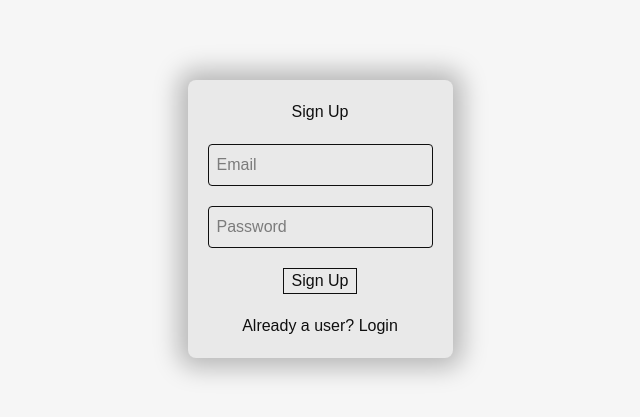
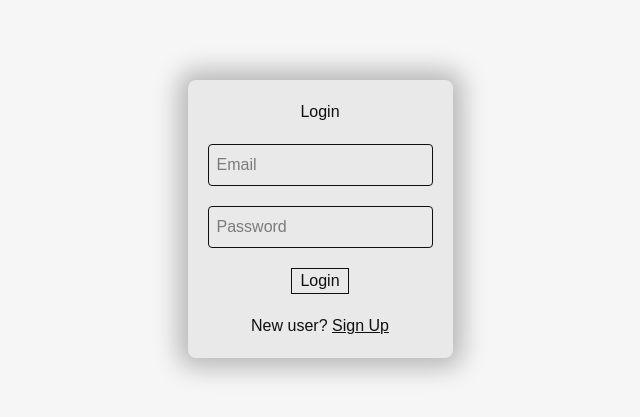
Before and after one commit to Mevin-JR/do-it-shithead, a React (Vite) app: page / in a window 1280 px wide. Shown: the part 181-598 px from the top of the page, without its empty margins (320-960 px from the left). Built offline with nearby package versions, Linux system fonts and the light colour scheme; no server answers; a web font is replaced by a local one.

Commit message:
Login & Signup components and AuthMode

```diff
--- a/src/App.tsx
+++ b/src/App.tsx
@@ -1,76 +1,23 @@
 import "./App.css";
 
-import { ChangeEvent, MouseEvent, useState } from "react";
-import toast, { Toaster } from "react-hot-toast";
-import {
-  parseAuthErrorMessage,
-  signUpWithEmailAndPassword,
-} from "./firebaseFunctions";
+import { Toaster } from "react-hot-toast";
+import Login from "./components/login";
+import { useState } from "react";
+import SignUp from "./components/signUp";
 
-function App() {
-  const [email, setEmail] = useState<string>("");
-  const [password, setPassword] = useState<string>("");
+type AuthMode = "login" | "signup";
 
-  const handleEmailChange = (e: ChangeEvent<HTMLInputElement>): void => {
-    setEmail(e.target.value);
-  };
-
-  const handlePasswordChange = (e: ChangeEvent<HTMLInputElement>): void => {
-    setPassword(e.target.value);
-  };
-
-  const handleSignUpAttempt = async (
-    e: MouseEvent<HTMLButtonElement>
-  ): Promise<void> => {
-    e.preventDefault();
-
-    try {
-      const user = await signUpWithEmailAndPassword(email, password);
-      console.log(user);
-    } catch (err) {
-      toast.error(parseAuthErrorMessage(err));
-    }
-  };
-
-  // useEffect(() => {
-  //   if (auth.currentUser) {
-
-  //   }
-  // }, [])
+export default function App() {
+  const [mode, setMode] = useState<AuthMode>("login");
 
   return (
     <main className="w-screen h-screen flex items-center justify-center">
-      <div className="flex flex-col items-center justify-center gap-5 p-5 rounded-lg shadow-[0_0_25px_10px_rgba(0,0,0,0.25)] bg-[#e9e9e9]">
-        <h1>Sign Up</h1>
-        <input
-          name="email"
-          type="text"
-          placeholder="Email"
-          value={email}
-          onChange={handleEmailChange}
-          className="outline-none border p-2 rounded"
-        />
-        <input
-          name="pass"
-          type="password"
-          placeholder="Password"
-          value={password}
-          onChange={handlePasswordChange}
-          className="outline-none border p-2 rounded"
-        />
-        <button
-          onClick={handleSignUpAttempt}
-          className="border px-2 cursor-pointer"
-        >
-          Sign Up
-        </button>
-        <p>
-          Already a user? <a>Login</a>
-        </p>
-      </div>
+      {mode === "login" ? (
+        <Login onSwitch={() => setMode("signup")} />
+      ) : (
+        <SignUp onSwitch={() => setMode("login")} />
+      )}
       <Toaster />
     </main>
   );
 }
-
-export default App;
--- /dev/null
+++ b/src/components/login.tsx
@@ -0,0 +1,69 @@
+import { ChangeEvent, MouseEvent, useState } from "react";
+import {
+  loginWithEmailAndPassword,
+  parseAuthErrorMessage,
+} from "../firebaseFunctions";
+import toast from "react-hot-toast";
+
+type LoginProps = {
+  onSwitch: () => void;
+};
+
+export default function Login({ onSwitch }: LoginProps) {
+  const [email, setEmail] = useState<string>("");
+  const [password, setPassword] = useState<string>("");
+
+  const handleEmailChange = (e: ChangeEvent<HTMLInputElement>): void => {
+    setEmail(e.target.value);
+  };
+
+  const handlePasswordChange = (e: ChangeEvent<HTMLInputElement>): void => {
+    setPassword(e.target.value);
+  };
+
+  const handleLoginAttempt = async (
+    e: MouseEvent<HTMLButtonElement>
+  ): Promise<void> => {
+    e.preventDefault();
+    try {
+      const user = await loginWithEmailAndPassword(email, password);
+      console.log(user);
+    } catch (err) {
+      toast.error(parseAuthErrorMessage(err));
+    }
+  };
+
+  return (
+    <div className="flex flex-col items-center justify-center gap-5 p-5 rounded-lg shadow-[0_0_25px_10px_rgba(0,0,0,0.25)] bg-[#e9e9e9]">
+      <h1>Login</h1>
+      <input
+        name="email"
+        type="text"
+        placeholder="Email"
+        value={email}
+        onChange={handleEmailChange}
+        className="outline-none border p-2 rounded"
+      />
+      <input
+        name="pass"
+        type="password"
+        placeholder="Password"
+        value={password}
+        onChange={handlePasswordChange}
+        className="outline-none border p-2 rounded"
+      />
+      <button
+        onClick={handleLoginAttempt}
+        className="border px-2 cursor-pointer"
+      >
+        Login
+      </button>
+      <p>
+        New user?{" "}
+        <button onClick={onSwitch} className="underline cursor-pointer">
+          Sign Up
+        </button>
+      </p>
+    </div>
+  );
+}
--- /dev/null
+++ b/src/components/signUp.tsx
@@ -0,0 +1,69 @@
+import { ChangeEvent, MouseEvent, useState } from "react";
+import {
+  parseAuthErrorMessage,
+  signUpWithEmailAndPassword,
+} from "../firebaseFunctions";
+import toast from "react-hot-toast";
+
+type SignUpProps = {
+  onSwitch: () => void;
+};
+
+export default function SignUp({ onSwitch }: SignUpProps) {
+  const [email, setEmail] = useState<string>("");
+  const [password, setPassword] = useState<string>("");
+
+  const handleEmailChange = (e: ChangeEvent<HTMLInputElement>): void => {
+    setEmail(e.target.value);
+  };
+
+  const handlePasswordChange = (e: ChangeEvent<HTMLInputElement>): void => {
+    setPassword(e.target.value);
+  };
+
+  const handleSignUpAttempt = async (
+    e: MouseEvent<HTMLButtonElement>
+  ): Promise<void> => {
+    e.preventDefault();
+    try {
+      const user = await signUpWithEmailAndPassword(email, password);
+      console.log(user);
+    } catch (err) {
+      toast.error(parseAuthErrorMessage(err));
+    }
+  };
+
+  return (
+    <div className="flex flex-col items-center justify-center gap-5 p-5 rounded-lg shadow-[0_0_25px_10px_rgba(0,0,0,0.25)] bg-[#e9e9e9]">
+      <h1>Sign Up</h1>
+      <input
+        name="email"
+        type="text"
+        placeholder="Email"
+        value={email}
+        onChange={handleEmailChange}
+        className="outline-none border p-2 rounded"
+      />
+      <input
+        name="pass"
+        type="password"
+        placeholder="Password"
+        value={password}
+        onChange={handlePasswordChange}
+        className="outline-none border p-2 rounded"
+      />
+      <button
+        onClick={handleSignUpAttempt}
+        className="border px-2 cursor-pointer"
+      >
+        Sign Up
+      </button>
+      <p>
+        Already a user?{" "}
+        <button onClick={onSwitch} className="underline cursor-pointer">
+          Login
+        </button>
+      </p>
+    </div>
+  );
+}
--- a/src/firebaseFunctions.ts
+++ b/src/firebaseFunctions.ts
@@ -1,4 +1,8 @@
-import { createUserWithEmailAndPassword, User } from "firebase/auth";
+import {
+  createUserWithEmailAndPassword,
+  signInWithEmailAndPassword,
+  User,
+} from "firebase/auth";
 import { auth } from "../firebase";
 import { FirebaseError } from "firebase/app";
 
@@ -39,6 +43,17 @@ export const signUpWithEmailAndPassword = async (
     email,
     password
   );
-  console.log(userCredential);
   return userCredential.user;
 };
+
+export const loginWithEmailAndPassword = async (
+  email: string,
+  password: string
+): Promise<User> => {
+  const userCredential = await signInWithEmailAndPassword(
+    auth,
+    email,
+    password
+  );
+  return userCredential.user;
+};
--- a/src/main.tsx
+++ b/src/main.tsx
@@ -2,13 +2,11 @@ import ReactDOM from "react-dom/client";
 import { BrowserRouter, Route, Routes } from "react-router-dom";
 
 import App from "./App";
-import Login from "./pages/login";
 
 ReactDOM.createRoot(document.getElementById("root") as HTMLElement).render(
   <BrowserRouter>
     <Routes>
       <Route path="/" element={<App />} />
-      <Route path="/login" element={<Login />} />
     </Routes>
-  </BrowserRouter>,
+  </BrowserRouter>
 );
--- a/src/pages/login.tsx
+++ /dev/null
@@ -1,5 +0,0 @@
-function Login() {
-    return (<></>);
-}
-
-export default Login;
```
